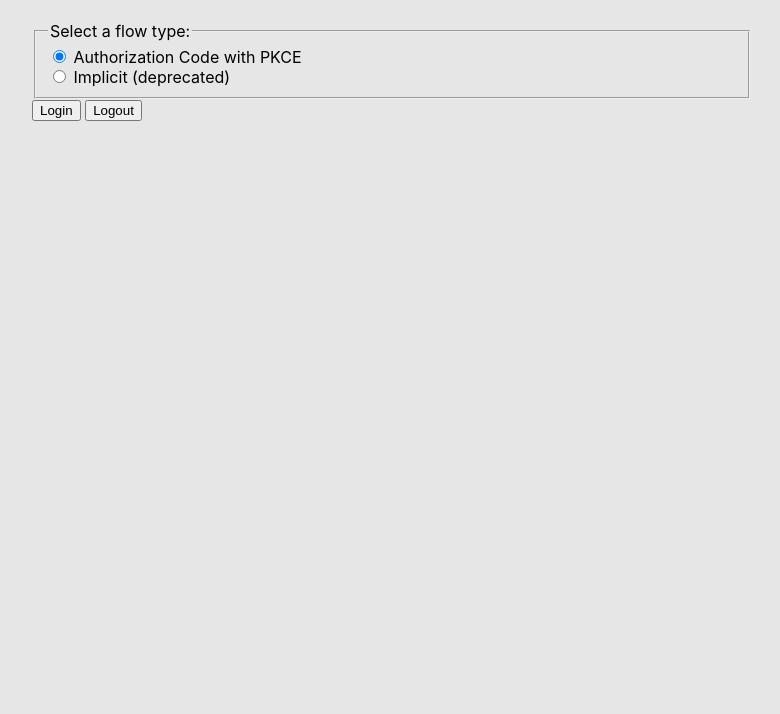
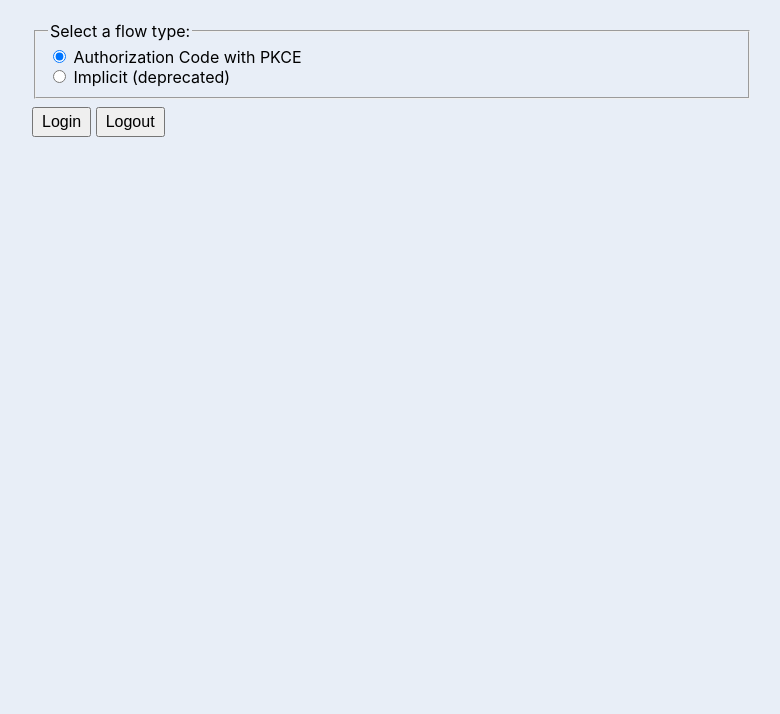
Before and after one commit to ardislu/minimal-auth0-spa, a plain HTML site: page index.html in a window 1280 px wide. Shown: the part 86-800 px from the top of the page, without its empty margins (248-1028 px from the left). Drawn offline with Linux system fonts and the light colour scheme.

Commit message:
Improve basic styling

```diff
--- a/index.html
+++ b/index.html
@@ -15,12 +15,13 @@
       inline-size: min(100% - 16px, 720px);
       margin-inline: auto;
       font-family: -apple-system, BlinkMacSystemFont, avenir next, avenir, segoe ui, helvetica neue, helvetica, Cantarell, Ubuntu, roboto, noto, arial, sans-serif;
-      background: hsl(0deg 0% 90%);
+      background: hsl(216deg 50% 94%);
     }
 
     fieldset {
       display: flex;
       flex-direction: column;
+      margin-block: 8px;
     }
 
     header {
@@ -29,6 +30,13 @@
 
     h1 {
       margin: 0;
+    }
+
+    button {
+      font-size: 1rem;
+      padding-inline: 8px;
+      padding-block: 4px;
+      cursor: pointer;
     }
 
     p {
```
